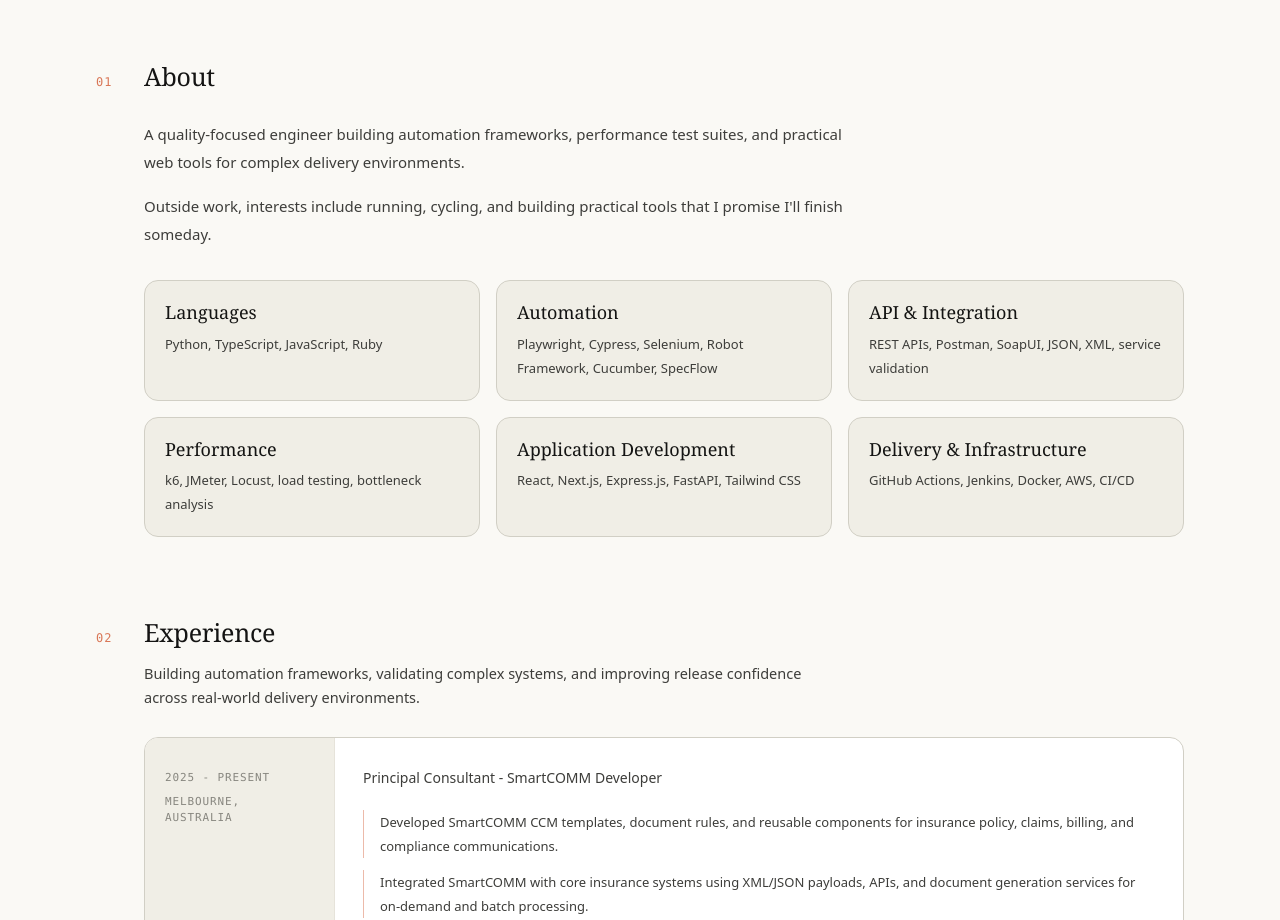
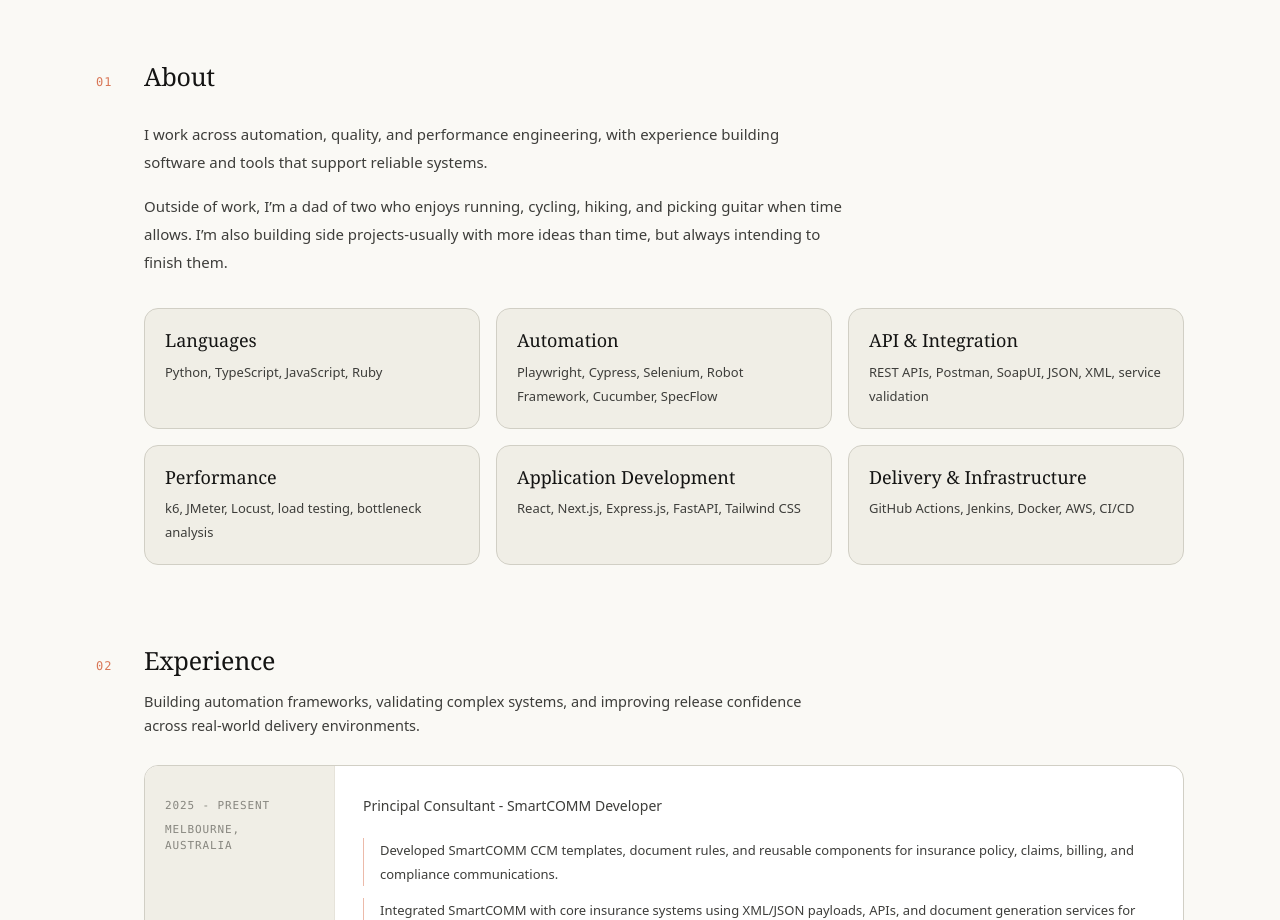
Before and after one commit to jayson-panganiban/portfolio, a Next.js app: page / in a window 1280 px wide. Shown: the part 820-1740 px from the top of the page. Built offline with nearby package versions, Linux system fonts and the light colour scheme.

Commit message:
Some adjustments

```diff
--- a/src/app/globals.css
+++ b/src/app/globals.css
@@ -35,7 +35,6 @@
 		--radius-control: 10px;
 		color-scheme: light;
 	}
-
 	.dark {
 		--color-background: #171614;
 		--color-background-rgb: 23 22 20;
@@ -47,11 +46,12 @@
 		--color-body-rgb: 214 211 209;
 		--color-muted: #78716c;
 		--color-muted-rgb: 120 113 108;
-		--color-surface: #1c1917;
-		--color-surface-rgb: 28 25 23;
-		--color-surface-muted: #0c0a09;
-		--color-surface-muted-rgb: 12 10 9;
-		--color-surface-muted-hover: #292524;
+
+		--color-surface-muted: #1a1816;
+		--color-surface-muted-rgb: 26 24 22;
+		--color-surface: #211f1d;
+		--color-surface-rgb: 33 31 29;
+		--color-surface-muted-hover: #24211f;
 		--color-border: rgb(255 255 255 / 0.1);
 		--color-border-rgb: 46 45 44;
 		--color-border-subtle: rgb(255 255 255 / 0.1);
@@ -157,10 +157,6 @@
 		@apply border-border-subtle bg-surface-muted transition-colors;
 	}
 
-	.group:hover .panel-band {
-		background-color: var(--color-surface-muted-hover);
-	}
-
 	.text-link {
 		@apply focus-ring inline-flex items-center text-sm text-copy underline decoration-border underline-offset-[6px] transition-colors hover:text-heading hover:decoration-heading dark:hover:text-primary-light dark:hover:decoration-primary-light;
 	}
--- a/src/components/Hero.tsx
+++ b/src/components/Hero.tsx
@@ -8,7 +8,7 @@ export function Hero() {
 		>
 			<div className='w-full'>
 				<p className='mb-5 flex items-center gap-3 font-mono text-[11px] uppercase tracking-[0.12em] text-muted before:h-[1.5px] before:w-6 before:bg-primary'>
-					AUTOMATION · PERFORMANCE · DEVELOPMENT
+					{resume.title}
 				</p>
 
 				<h1 className='max-w-[13ch] font-display text-[clamp(3.4rem,10vw,8rem)] leading-[0.95] tracking-[-0.02em] text-heading'>
@@ -17,30 +17,21 @@ export function Hero() {
 
 				<div className='mt-5 grid gap-5 md:grid-cols-[minmax(0,620px)_auto] md:items-end md:justify-between'>
 					<p className='max-w-[34ch] text-[16.5px] leading-7 text-copy sm:text-lg'>
-						{resume.title}
+						{resume.summary}
 					</p>
 
 					<div className='flex flex-col items-start gap-3 sm:flex-row sm:items-center sm:gap-5'>
-						<a
-							href='#projects'
-							className='primary-button'
-						>
+						<a href='#projects' className='primary-button'>
 							View projects
 						</a>
 
-						<a
-							href={resume.resumeLink}
-							download
-							className='text-link h-10 justify-center'
-						>
+						<a href={resume.resumeLink} download className='text-link h-10 justify-center'>
 							Download résumé
 						</a>
 					</div>
 				</div>
 
-				<p className='mt-7 font-mono text-xs text-muted md:mt-10'>
-					{resume.location}
-				</p>
+				<p className='mt-7 font-mono text-xs text-muted md:mt-10'>{resume.location}</p>
 			</div>
 		</section>
 	)
--- a/src/data/resume.ts
+++ b/src/data/resume.ts
@@ -19,6 +19,7 @@ export type SocialLink = {
 export type ResumeData = {
 	name: string
 	title: string
+	summary: string
 	location: string
 	email: string
 	workInfo: string
@@ -32,13 +33,14 @@ export type ResumeData = {
 
 export const resume: ResumeData = {
 	name: 'Jayson Panganiban',
-	title: 'Building reliable tests, tools, and web products.',
+	title: 'AUTOMATION · PERFORMANCE · DEVELOPMENT',
+	summary: 'Building reliable tests, tools, and web products.',
 	location: 'Melbourne, Australia',
 	email: 'jsoncp@proton.me',
 	workInfo:
-		'A quality-focused engineer building automation frameworks, performance test suites, and practical web tools for complex delivery environments.',
+		'I work across automation, quality, and performance engineering, with experience building software and tools that support reliable systems.',
 	personalInfo:
-		"Outside work, interests include running, cycling, and building practical tools that I promise I'll finish someday.",
+		'Outside of work, I’m a dad of two who enjoys running, cycling, hiking, and picking guitar when time allows. I’m also building side projects-usually with more ideas than time, but always intending to finish them.',
 	capabilities: [
 		{
 			category: 'Languages',
```
